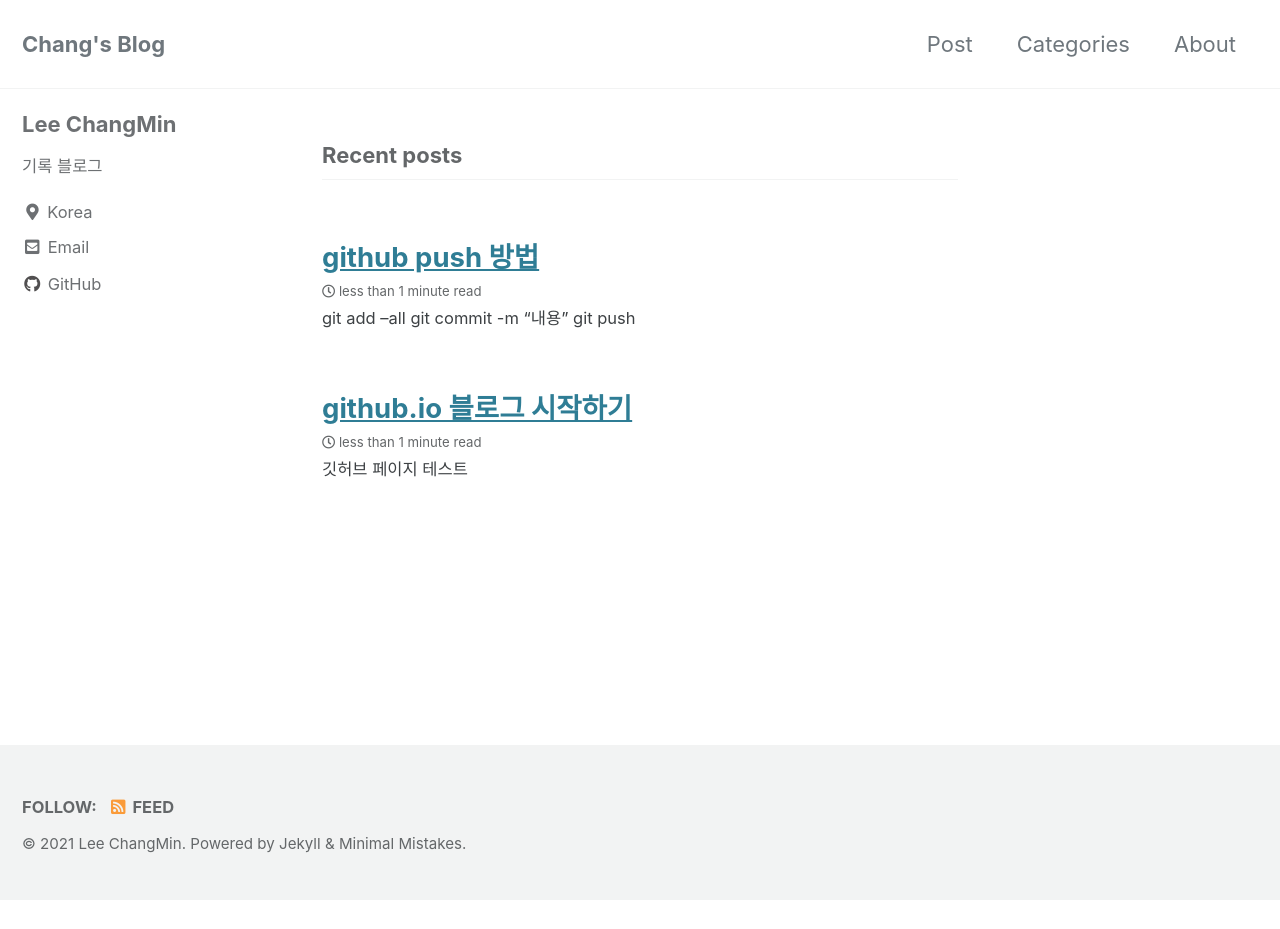
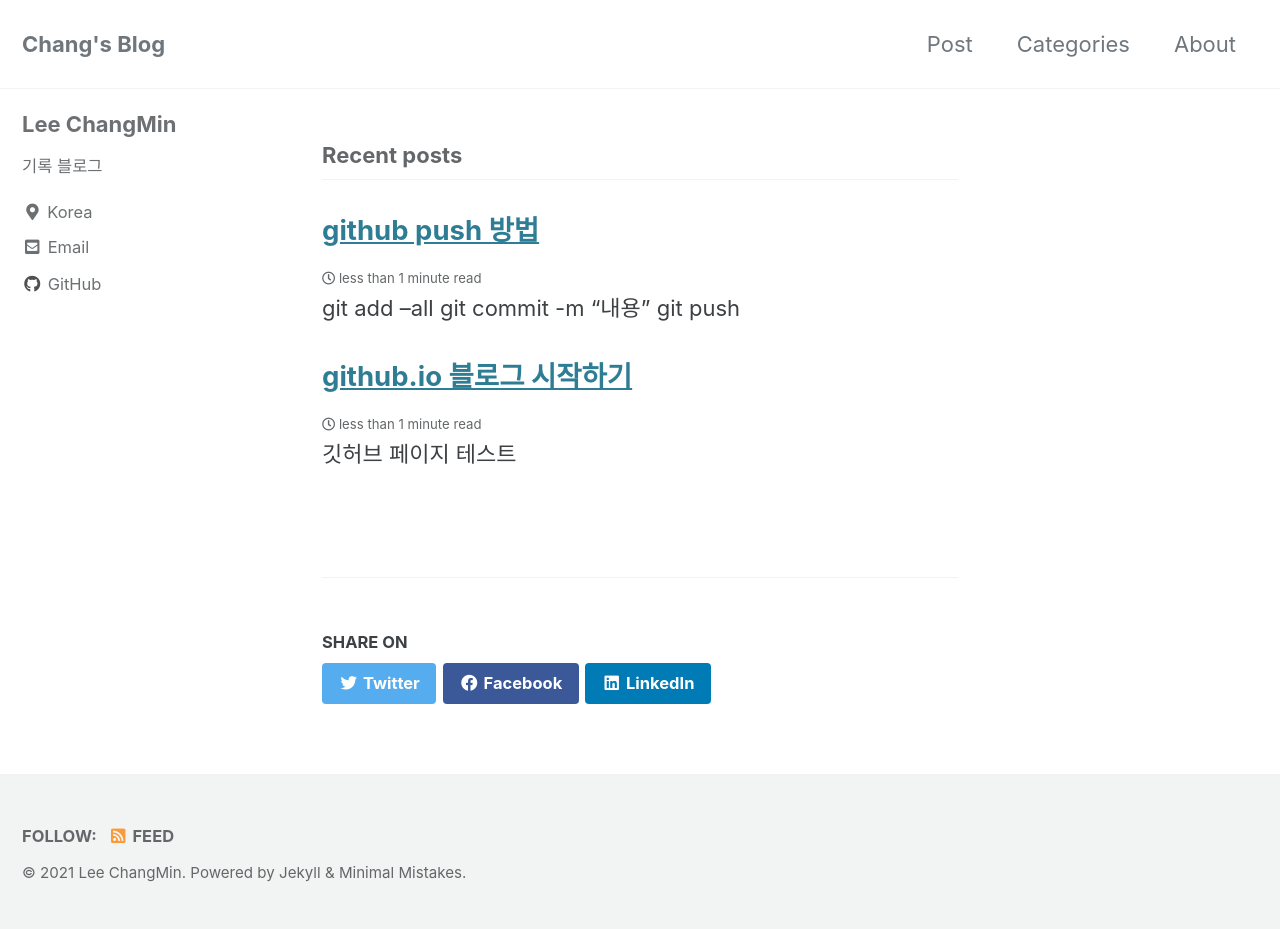
Before and after one commit to changmin2/changmin2.github.io, a Jekyll site: the page built from index.html, in a window 1280 px wide. Built offline with Jekyll 4.4.1, drawn with Linux system fonts in a browser that asks for light colours; cached includes are drawn as plain includes; the list of posts is cut into pages by our own code; before the commit the page ends 900 px from its top, so only the background shows below that.

Commit message:
Update archive.html

```diff
--- a/_layouts/archive.html
+++ b/_layouts/archive.html
@@ -17,10 +17,93 @@ layout: default
 <div id="main" role="main">
   {% include sidebar.html %}
 
-  <div class="archive">
-    {% unless page.header.overlay_color or page.header.overlay_image %}
-      <h1 id="page-title" class="page__title">{{ page.title }}</h1>
-    {% endunless %}
-    {{ content }}
-  </div>
+  <article class="page" itemscope itemtype="https://schema.org/CreativeWork">
+    {% if page.title %}<meta itemprop="headline" content="{{ page.title | markdownify | strip_html | strip_newlines | escape_once }}">{% endif %}
+    {% if page.excerpt %}<meta itemprop="description" content="{{ page.excerpt | markdownify | strip_html | strip_newlines | escape_once }}">{% endif %}
+    {% if page.date %}<meta itemprop="datePublished" content="{{ page.date | date: "%B %d, %Y" }}">{% endif %}
+    {% if page.last_modified_at %}<meta itemprop="dateModified" content="{{ page.last_modified_at | date: "%B %d, %Y" }}">{% endif %}
+
+    <div class="page__inner-wrap">
+      {% unless page.header.overlay_color or page.header.overlay_image %}
+        <header>
+          {% if page.title %}<h1 id="page-title" class="page__title" itemprop="headline">{{ page.title | markdownify | remove: "<p>" | remove: "</p>" }}</h1>{% endif %}
+          {% if page.read_time %}
+<!--
+            <p class="page__meta"><i class="far fa-clock" aria-hidden="true"></i> {% include read-time.html %}</p>
+            devinlife comments :
+                싱글 페이지(포스트)에 제목 밑에 Updated 시간 표기
+                기존에는 read_time이 표기. read_time -> date 변경
+-->
+            <p class="page__date"><i class="fas fa-fw fa-calendar-alt" aria-hidden="true"></i> {{ site.data.ui-text[site.locale].date_label | default: "Updated:" }} <time datetime="{{ page.date | date_to_xmlschema }}">{{ page.date | date: "%B %d, %Y" }}</time></p>
+          {% endif %}
+        </header>
+      {% endunless %}
+
+      <section class="page__content" itemprop="text">
+        {% if page.toc or page.toc_ads %}
+          <aside class="sidebar__right {% if page.toc_sticky %}sticky{% endif %}">
+            <nav class="toc">
+              {% if page.toc %}
+                <header><h4 class="nav__title"><i class="fas fa-{{ page.toc_icon | default: 'file-alt' }}"></i> {{ page.toc_label | default: site.data.ui-text[site.locale].toc_label }}</h4></header>
+                {% include toc.html sanitize=true html=content h_min=1 h_max=6 class="toc__menu" %}
+              {% endif %}
+            </nav>
+            <!-- devinlife comment : right-sidebar ads -->
+            <nav class="toc-custom">
+              {% if page.toc_ads %}
+                {% include GoogleAdSenseSidbar.html %}
+              {% endif %}
+            </nav>
+          </aside>
+        {% endif %}
+        {{ content }}
+        {% if page.link %}<div><a href="{{ page.link }}" class="btn btn--primary">{{ site.data.ui-text[site.locale].ext_link_label | default: "Direct Link" }}</a></div>{% endif %}
+      </section>
+
+      <footer class="page__meta">
+        {% if site.data.ui-text[site.locale].meta_label %}
+          <h4 class="page__meta-title">{{ site.data.ui-text[site.locale].meta_label }}</h4>
+        {% endif %}
+        {% include page__taxonomy.html %}
+        {% if page.last_modified_at %}
+          <p class="page__date"><strong><i class="fas fa-fw fa-calendar-alt" aria-hidden="true"></i> {{ site.data.ui-text[site.locale].date_label | default: "Updated:" }}</strong> <time datetime="{{ page.last_modified_at | date: "%Y-%m-%d" }}">{{ page.last_modified_at | date: "%B %d, %Y" }}</time></p>
+        {% elsif page.date %}
+          <p class="page__date"><strong><i class="fas fa-fw fa-calendar-alt" aria-hidden="true"></i> {{ site.data.ui-text[site.locale].date_label | default: "Updated:" }}</strong> <time datetime="{{ page.date | date_to_xmlschema }}">{{ page.date | date: "%B %d, %Y" }}</time></p>
+        {% endif %}
+      </footer>
+
+      {% if page.share %}{% include social-share.html %}{% endif %}
+
+      {% include post_pagination.html %}
+    </div>
+
+    {% if jekyll.environment == 'production' and site.comments.provider and page.comments %}
+      {% include comments.html %}
+    {% endif %}
+  </article>
+
+  {% comment %}<!-- only show related on a post page when `related: true` -->{% endcomment %}
+  {% if page.id and page.related and site.related_posts.size > 0 %}
+    <div class="page__related">
+      <h4 class="page__related-title">{{ site.data.ui-text[site.locale].related_label | default: "You May Also Enjoy" }}</h4>
+      <div class="grid__wrapper">
+        {% for post in site.related_posts limit:4 %}
+          {% include archive-single.html type="grid" %}
+        {% endfor %}
+      </div>
+    </div>
+  {% comment %}<!-- otherwise show recent posts if no related when `related: true` -->{% endcomment %}
+  {% elsif page.id and page.related %}
+    <div class="page__related">
+      <h4 class="page__related-title">{{ site.data.ui-text[site.locale].related_label | default: "You May Also Enjoy" }}</h4>
+      <div class="grid__wrapper">
+        {% for post in site.posts limit:4 %}
+          {% if post.id == page.id %}
+            {% continue %}
+          {% endif %}
+          {% include archive-single.html type="grid" %}
+        {% endfor %}
+      </div>
+    </div>
+  {% endif %}
 </div>
```
